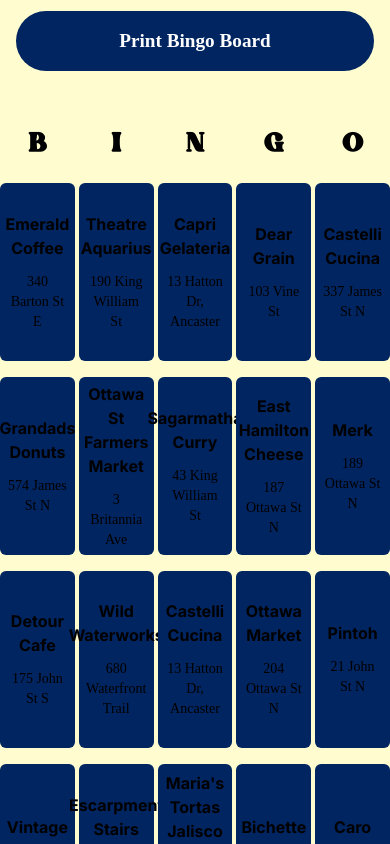
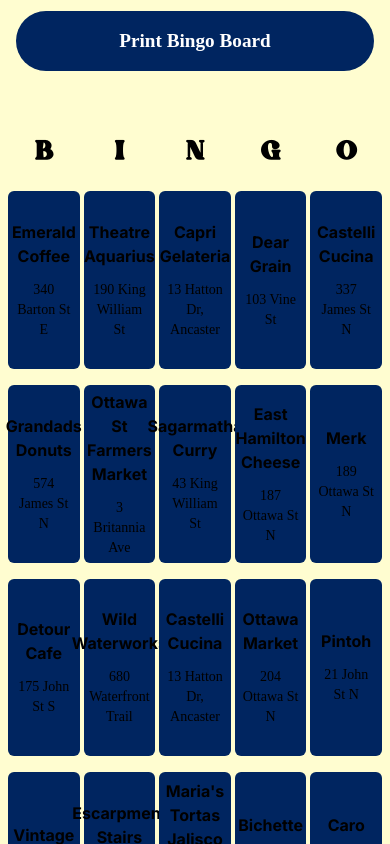
Before and after one commit to MattVinall/Hamilton-Bingo, a Next.js app: page / in a window 390 px wide. Shown: the part 1540-2384 px from the top of the page. Built offline with nearby package versions, Linux system fonts and the light colour scheme.

Commit message:
added little bit of padding for mobile for bingo board container

```diff
--- a/app/components/BingoBoard.tsx
+++ b/app/components/BingoBoard.tsx
@@ -53,7 +53,7 @@ const BingoBoard: React.FC<Props> = ({ businesses }) => {
 
     return (
         <>
-            <div id="bingoBoard" className="md:rounded-lg md:p-4 min-h-[135vh] sm:min-h-[125vh] md:min-h-[170vh] xl:min-h-[180vh] 2xl:min-h-[105vh]">
+            <div id="bingoBoard" className="md:rounded-lg p-2 md:p-4 min-h-[135vh] sm:min-h-[125vh] md:min-h-[170vh] xl:min-h-[180vh] 2xl:min-h-[105vh]">
                 <div className="grid grid-cols-5 gap-1">
                     {Object.keys(bingoBoard).map((key, index) => (
                         <div key={key + index} className="col-span-1">
```
